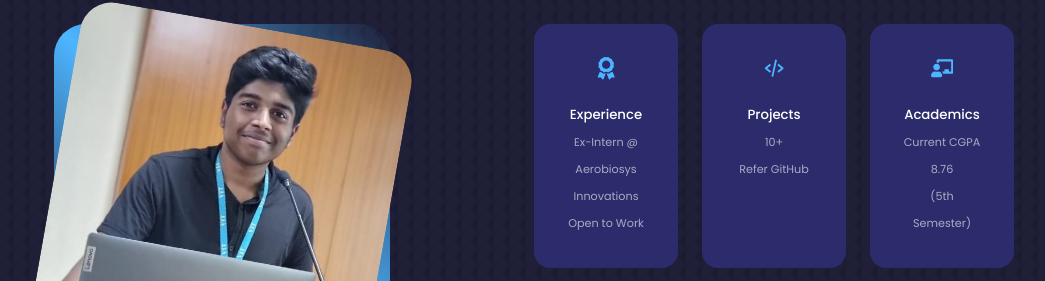
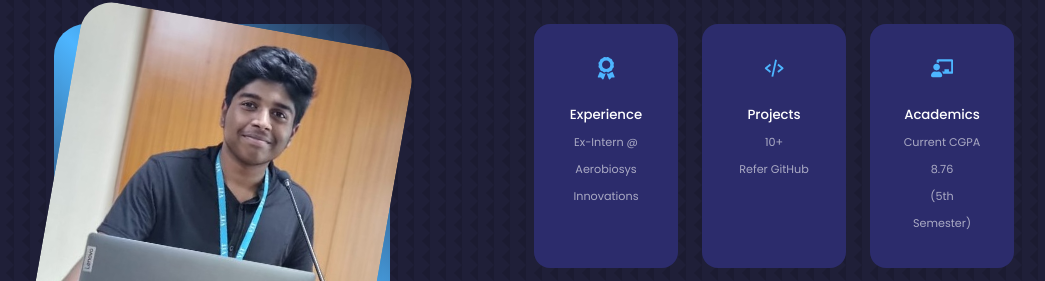
Before and after one commit to Its-Suryakumar/suryakumar, a React (Create React App) app: page / in a window 1280 px wide. Shown: the part 1095-1376 px from the top of the page, without its empty margins (106-1151 px from the left). Built offline with nearby package versions, Linux system fonts and the light colour scheme.

Commit message:
Experience

```diff
--- a/src/components/about/About.jsx
+++ b/src/components/about/About.jsx
@@ -22,7 +22,7 @@ const About = () => {
               <article className='about__card'>
                   <FaAward className='about__icon'/>
                   <h5>Experience</h5>
-                  <small>Ex-Intern @ Aerobiosys Innovations<br/>Open to Work</small>
+                  <small>Ex-Intern @ Aerobiosys Innovations</small>
               </article>
               <article className='about__card'>
                   <BiCodeAlt className='about__icon'/>
```
